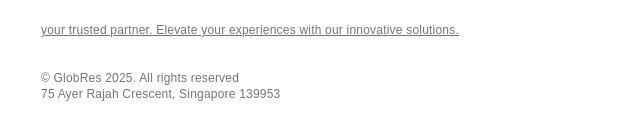
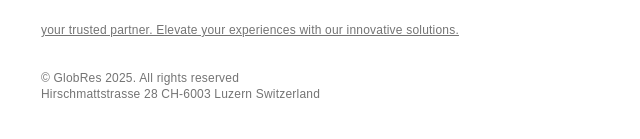
Before and after one commit to lahraichimehdi/lp-iz, a plain HTML site: page new.html in a window 1280 px wide. Shown: the part 1067-1206 px from the top of the page, 319-959 px from the left. Drawn offline with Linux system fonts and the light colour scheme.

Commit message:
updates address

```diff
--- a/new.html
+++ b/new.html
@@ -327,8 +327,8 @@
               "
             >
               © GlobRes 2025. All rights reserved
-              <br style="font-family: 'Saans', sans-serif" />75 Ayer Rajah
-              Crescent, Singapore 139953
+              <br style="font-family: 'Saans', sans-serif" />
+              Hirschmattstrasse 28 CH-6003 Luzern Switzerland
             </div>
           </td>
         </tr>
```
